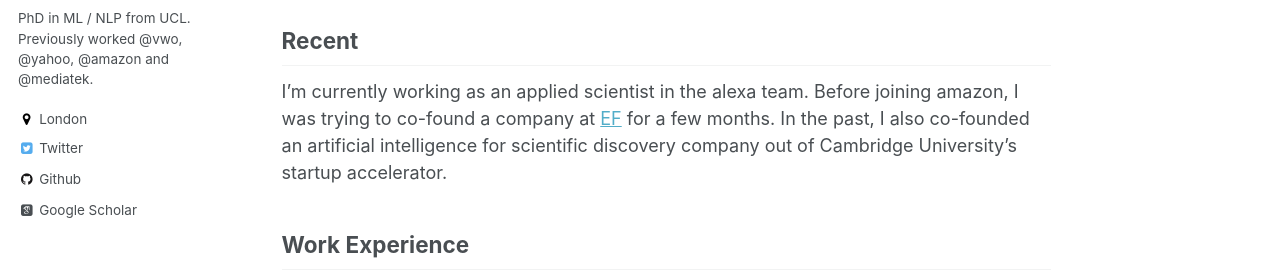
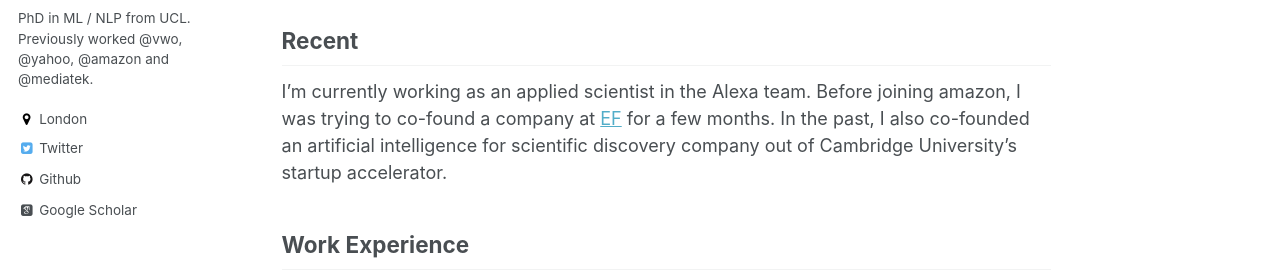
Before and after one commit to gauravsc/gauravsc.github.io, a Jekyll site: the page built from _pages/about.md, in a window 1280 px wide and 1307 px high. Shown: the part 312-586 px from the top of the window. Built offline with Jekyll 4.4.1, drawn with Linux system fonts in a browser that asks for light colours; some web fonts are replaced.

```diff
--- a/_pages/about.md
+++ b/_pages/about.md
@@ -13,7 +13,7 @@ Currently, I'm working as a scientist for Amazon. Prior to that, I've got a PhD
 Recent
 ------
 
-I'm currently working as an applied scientist in the alexa team. Before joining amazon, I was trying to co-found a company at <a href="https://www.joinef.com">EF</a> for a few months. In the past, I also co-founded an artificial intelligence for scientific discovery company out of Cambridge University's startup accelerator.
+I'm currently working as an applied scientist in the Alexa team. Before joining amazon, I was trying to co-found a company at <a href="https://www.joinef.com">EF</a> for a few months. In the past, I also co-founded an artificial intelligence for scientific discovery company out of Cambridge University's startup accelerator.
 
 Work Experience
 ------
```
